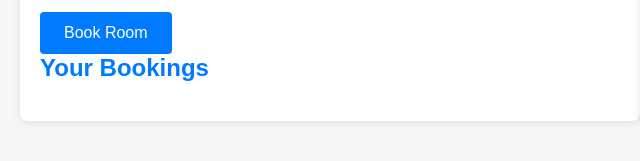
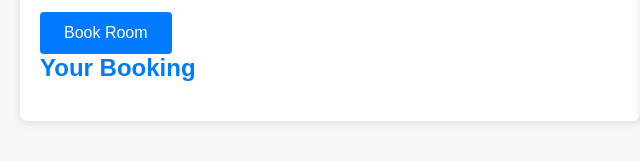
Before and after one commit to AwshalaMahesh/Mini-Booking-System-for-Meeting-Rooms, a plain HTML site: page index.html in a window 1280 px wide. Shown: the part 453-614 px from the top of the page, 0-640 px from the left. Drawn offline with Linux system fonts and the light colour scheme.

Commit message:
secound commit

```diff
--- a/index.html
+++ b/index.html
@@ -25,7 +25,7 @@
                 <input type="time" id="time" step="1800" required>
                 <button type="submit">Book Room</button>
             </form>
-            <h2>Your Bookings</h2>
+            <h2>Your Booking</h2>
             <ul id="user-bookings">
                 <!-- User's bookings will be dynamically added here -->
             </ul>
```
